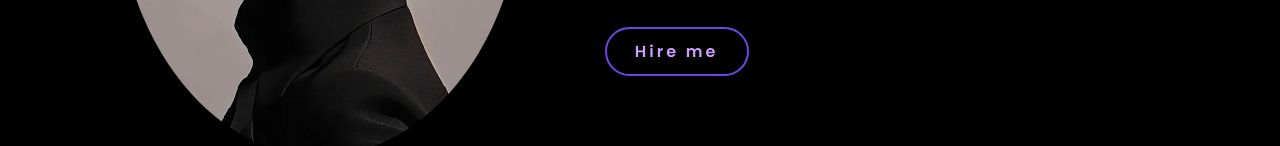
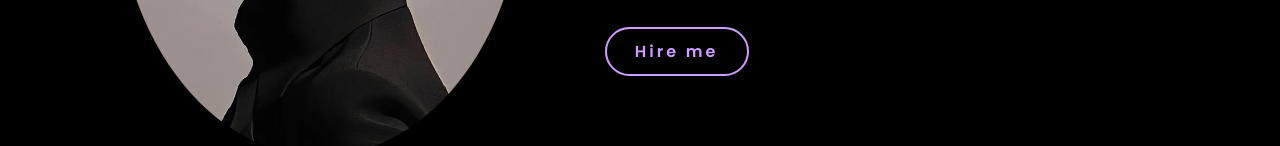
Before and after one commit to bluefrappucino/Portfolio_Alfa, a plain HTML site: page index.html in a window 1280 px wide. Shown: the part 523-669 px from the top of the page. Drawn offline with Linux system fonts and the light colour scheme.

Commit message:
Initial commit

```diff
--- a/style.css
+++ b/style.css
@@ -179,7 +179,7 @@ span{
     color: #CF9FFF;
     letter-spacing: 0.3rem;
     font-weight: 600;
-    border: 2px solid #6e45e4;
+    border: 2px solid #CF9FFF;
     transition: 0.3s ease;
     cursor: pointer;
 }
```
